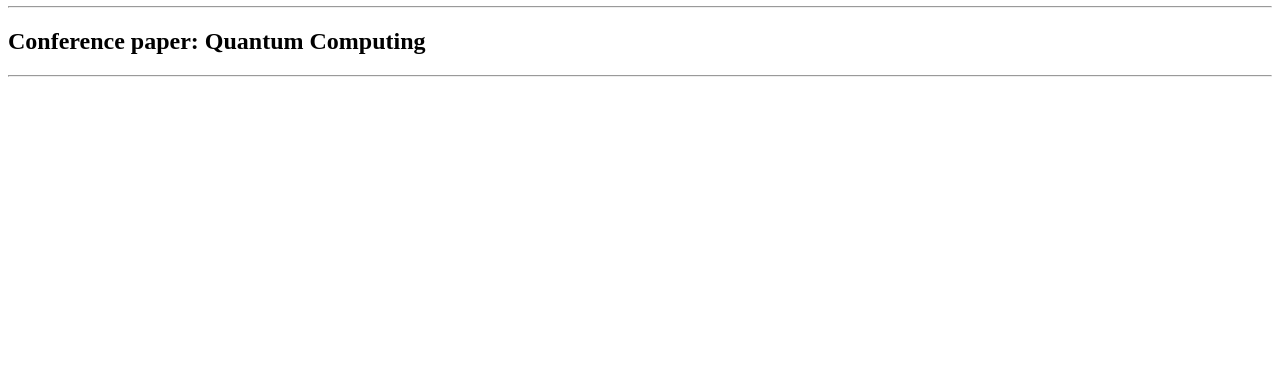
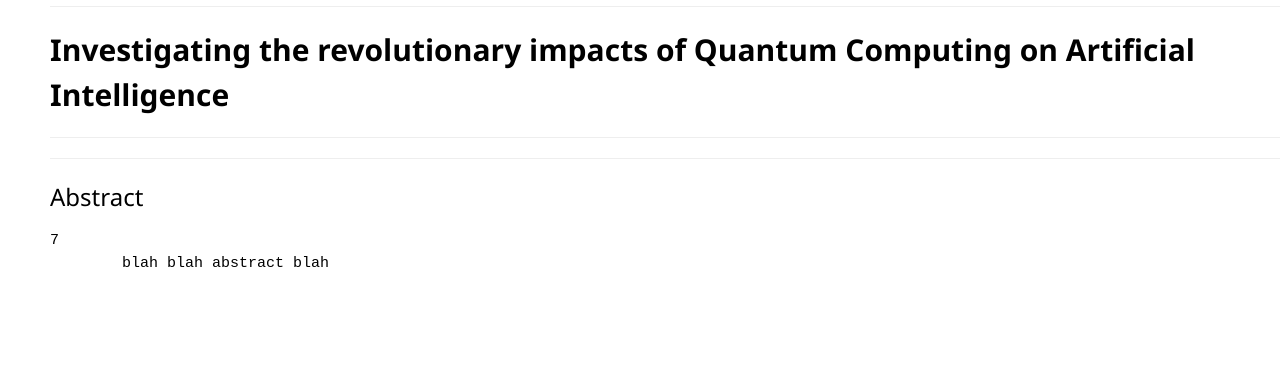
Before and after one commit to FEPSFY6876759/FY6876759, a plain HTML site: page index.html in a window 1280 px wide. Shown: the part 433-800 px from the top of the page. Drawn offline with nearby package versions, Linux system fonts and the light colour scheme.

Commit message:
Update index.html
not rlly sure

```diff
--- a/index.html
+++ b/index.html
@@ -6,7 +6,7 @@
     <h1><b>ENG0018  Computer  Laboratory 2023/24</b></h1>
     <h2>Student URN: 6876759</h2>
     <hr>
-    <h2 style=”font-family:calibri:”><b>Conference  paper:  Quantum Computing</b></h2>
+    <h2 style=”font-family:calibri:”><b>Investigating the revolutionary impacts of Quantum Computing on Artificial Intelligence</b></h2>
   	<hr>
       </head>
     <style>
@@ -31,8 +31,24 @@
         }
         </style>
 
+
   </head>
   <body>
+  <meta name="viewport" content = "width=device-width, initial-scale=1">
+  <link  rel="stylesheet" href="https://www.w3schools.com/w3css/4/w3.css">
+  <style>
+    .mySlides {display:none}
+  </style>
+  <body style="background-color:#FFFFFF;margin-left:50px;">
+  <hr>
+  <h3 id="Abstract">Abstract</h3>
+    <p class="ex1">
+      <pre>7
+        blah blah abstract blah
+      </pre>
+
+
+
 
 
   </body>
```
